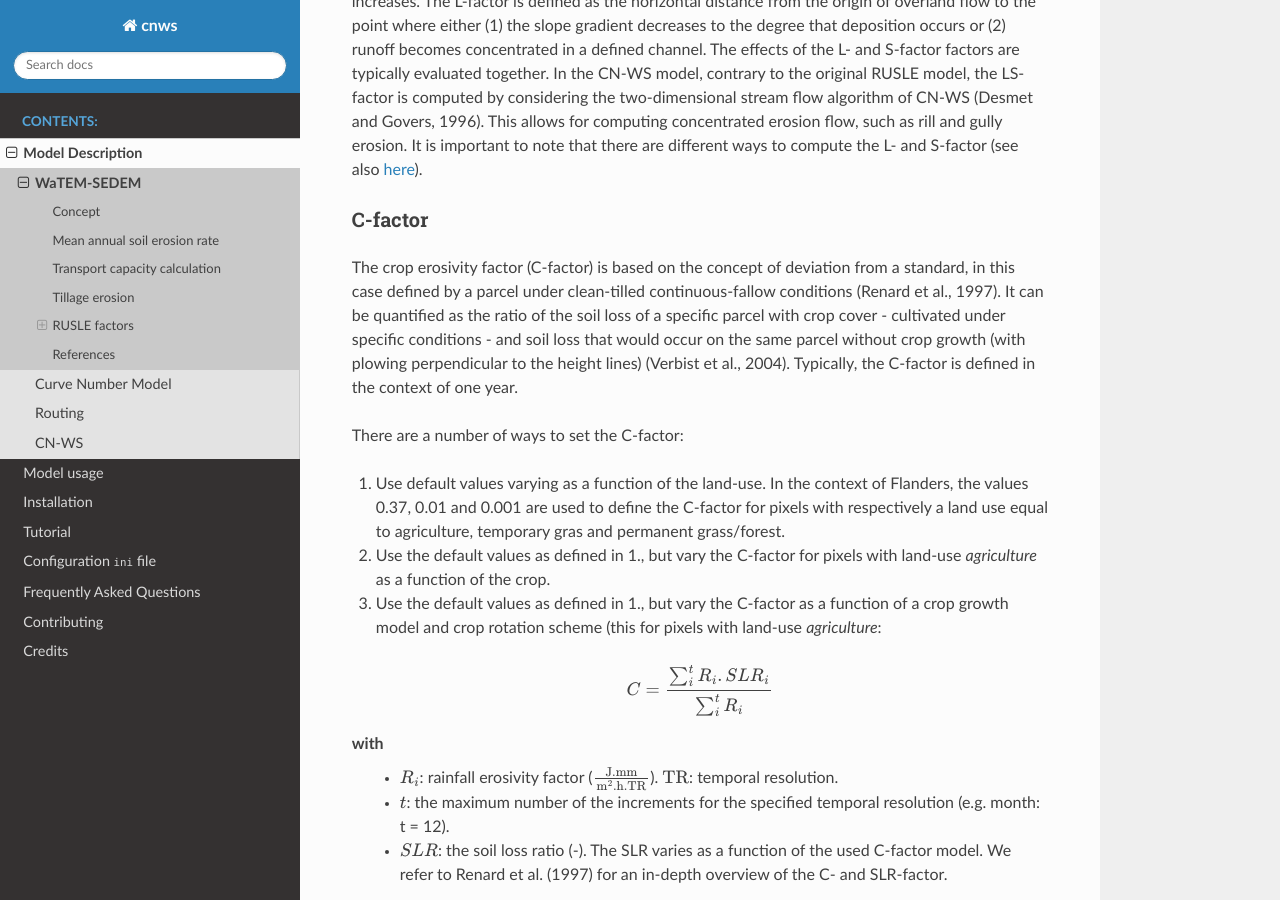
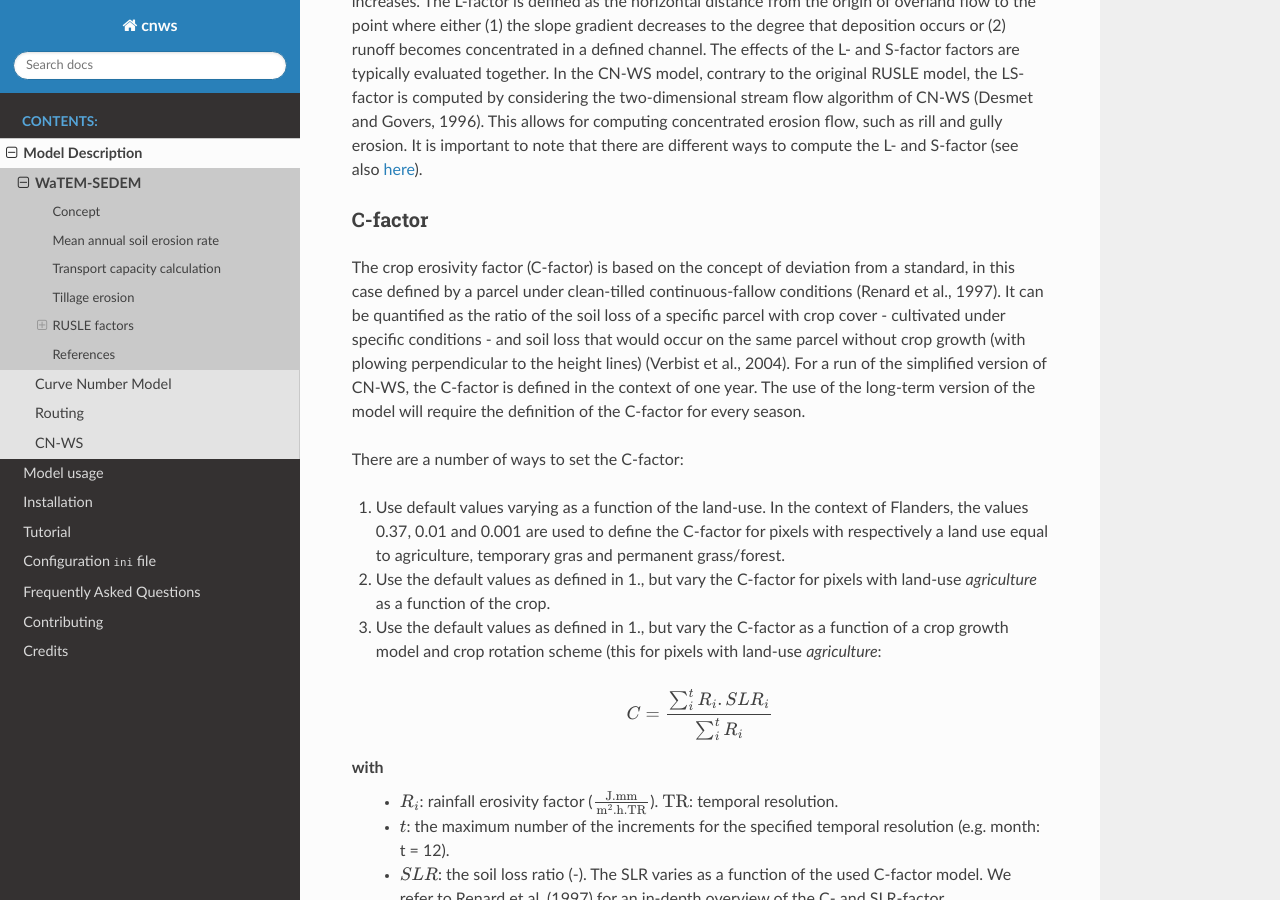
Before and after one commit to watem-sedem/watem-sedem, a Sphinx documentation site: the page built from docs/watem-sedem.rst, in a window 1280 px wide and 900 px high, scrolled down 2962 px. Built offline with Sphinx 7.4.7 and the Read the Docs theme 2.0.0, drawn with Linux system fonts in a browser that asks for light colours.

Commit message:
added conditions resolution C-factor = f(simplified, long-term)

```diff
--- a/docs/watem-sedem.rst
+++ b/docs/watem-sedem.rst
@@ -161,7 +161,7 @@ continuous-fallow conditions (Renard et al., 1997). It can be quantified
 as the ratio of the soil loss of a specific parcel with crop cover -
 cultivated under specific conditions - and soil loss that would occur on the
 same parcel without crop growth (with plowing perpendicular to the
-height lines) (Verbist et al., 2004). Typically, the C-factor is defined in the context of one year.
+height lines) (Verbist et al., 2004). For a run of the simplified version of CN-WS, the C-factor is defined in the context of one year. The use of the long-term version of the model will require the definition of the C-factor for every season.
 
 There are a number of ways to set the C-factor:
 
```
